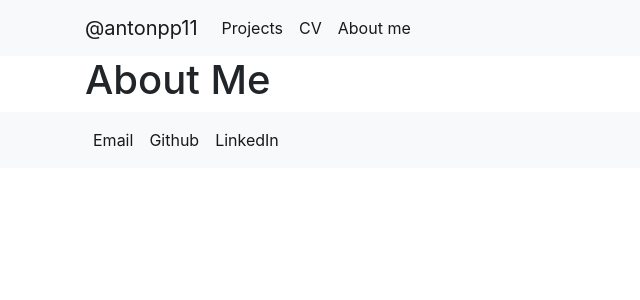
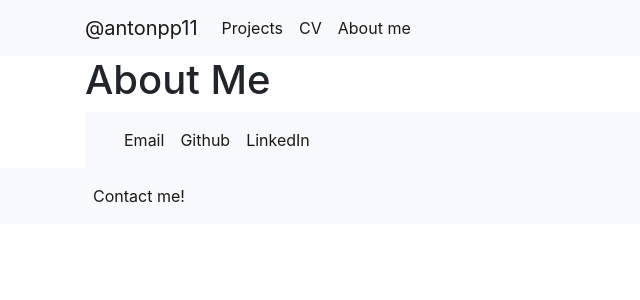
Before and after one commit to antonpp11/antonpp11.github.io, a Jekyll site: the page built from about/index.html, in a window 1280 px wide. Shown: the top 300 px of the page, without its empty margins (0-640 px from the left). Built offline with Jekyll 4.4.1, drawn with Linux system fonts in a browser that asks for light colours.

Commit message:
update perso links

```diff
--- a/_layouts/default.html
+++ b/_layouts/default.html
@@ -49,9 +49,7 @@
 
 	          <div class="collapse navbar-collapse" id="navbarSupportedContent">
 	            <ul class="navbar-nav mr-auto">
-								<li class="nav-item active"><a class="nav-link" href="mailto:antonpellerinpetrov@gmail.com" target="_blank">Email</a></li>
-		        		<li class="nav-item active"><a class="nav-link" href="https://github.com/antonpp11" target="_blank">Github</a></li>
-		        		<li class="nav-item active"><a class="nav-link" href="https://www.linkedin.com/in/antonpp11/" target="_blank">LinkedIn</a></li>
+								<li class="nav-item active"><a class="nav-link" href="/about" target="_blank">Contact me!</a></li>
 	            </ul>
 	            <!-- <form class="form-inline my-2 my-lg-0">
 	              <input class="form-control mr-sm-2" type="search" placeholder="Search" aria-label="Search">
--- a/about/index.html
+++ b/about/index.html
@@ -9,3 +9,23 @@ title: About Me
     <li><span>{{ post.date | date_to_string }}</span> » <a href="{{ post.url }}" title="{{ post.title }}">{{ post.title }}</a></li>
   {% endfor %}
 </ul> -->
+
+<nav class="navbar navbar-expand-lg navbar-light bg-light">
+	<div class="container">
+			<button class="navbar-toggler" type="button" data-toggle="collapse" data-target="#navbarSupportedContent" aria-controls="navbarSupportedContent" aria-expanded="false" aria-label="Toggle navigation">
+				<span class="navbar-toggler-icon"></span>
+			</button>
+
+			<div class="collapse navbar-collapse" id="navbarSupportedContent">
+				<ul class="navbar-nav mr-auto">
+					<li class="nav-item active"><a class="nav-link" href="mailto:antonpellerinpetrov@gmail.com" target="_blank">Email</a></li>
+					<li class="nav-item active"><a class="nav-link" href="https://github.com/antonpp11" target="_blank">Github</a></li>
+					<li class="nav-item active"><a class="nav-link" href="https://www.linkedin.com/in/antonpp11/" target="_blank">LinkedIn</a></li>
+				</ul>
+				<!-- <form class="form-inline my-2 my-lg-0">
+					<input class="form-control mr-sm-2" type="search" placeholder="Search" aria-label="Search">
+					<button class="btn btn-outline-success my-2 my-sm-0" type="submit">Search</button>
+				</form> -->
+			</div>
+	</div>
+</nav>
```
Lines whose indentation alone changed are shown as unchanged.
